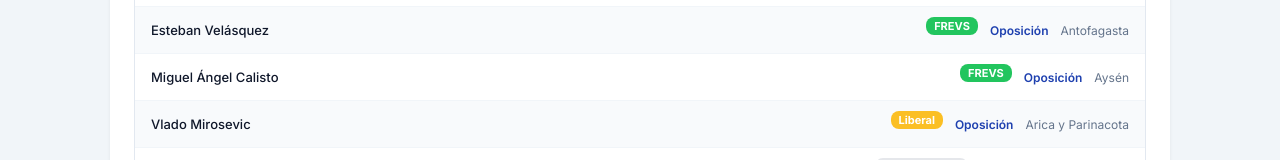
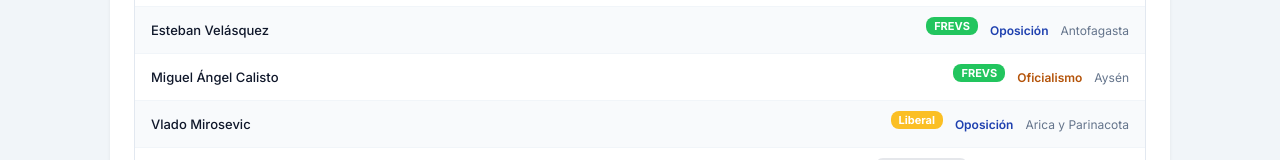
Before and after one commit to josecamilocarteh/Congreso-Chile, a React (Vite) app: page / in a window 1280 px wide. Shown: the part 1835-1995 px from the top of the page. Built offline with nearby package versions, Linux system fonts and the light colour scheme.

Commit message:
Update data.js

```diff
--- a/src/data.js
+++ b/src/data.js
@@ -40,7 +40,7 @@ export const senadores = [
   { nombre: 'Diego Ibáñez', partido: 'FA', bloque: 'Oposición', region: 'Valparaíso', cargo: 'Senador' },
   { nombre: 'Beatriz Sánchez', partido: 'FA', bloque: 'Oposición', region: 'Maule', cargo: 'Senadora' },
   { nombre: 'Esteban Velásquez', partido: 'FREVS', bloque: 'Oposición', region: 'Antofagasta', cargo: 'Senador' },
-  { nombre: 'Miguel Ángel Calisto', partido: 'FREVS', bloque: 'Oposición', region: 'Aysén', cargo: 'Senador (Ind-FRVS)' },
+  { nombre: 'Miguel Ángel Calisto', partido: 'FREVS', bloque: 'Oficialismo', region: 'Aysén', cargo: 'Senador (Ind-FRVS)' },
   { nombre: 'Vlado Mirosevic', partido: 'Liberal', bloque: 'Oposición', region: 'Arica y Parinacota', cargo: 'Senador' },
   { nombre: 'Fabiola Campillai', partido: 'Independiente', bloque: 'Oposición', region: 'Metropolitana', cargo: 'Senadora' },
   { nombre: 'Alejandra Sepúlveda', partido: 'Independiente', bloque: 'Oposición', region: "O'Higgins", cargo: 'Senadora' },
```
